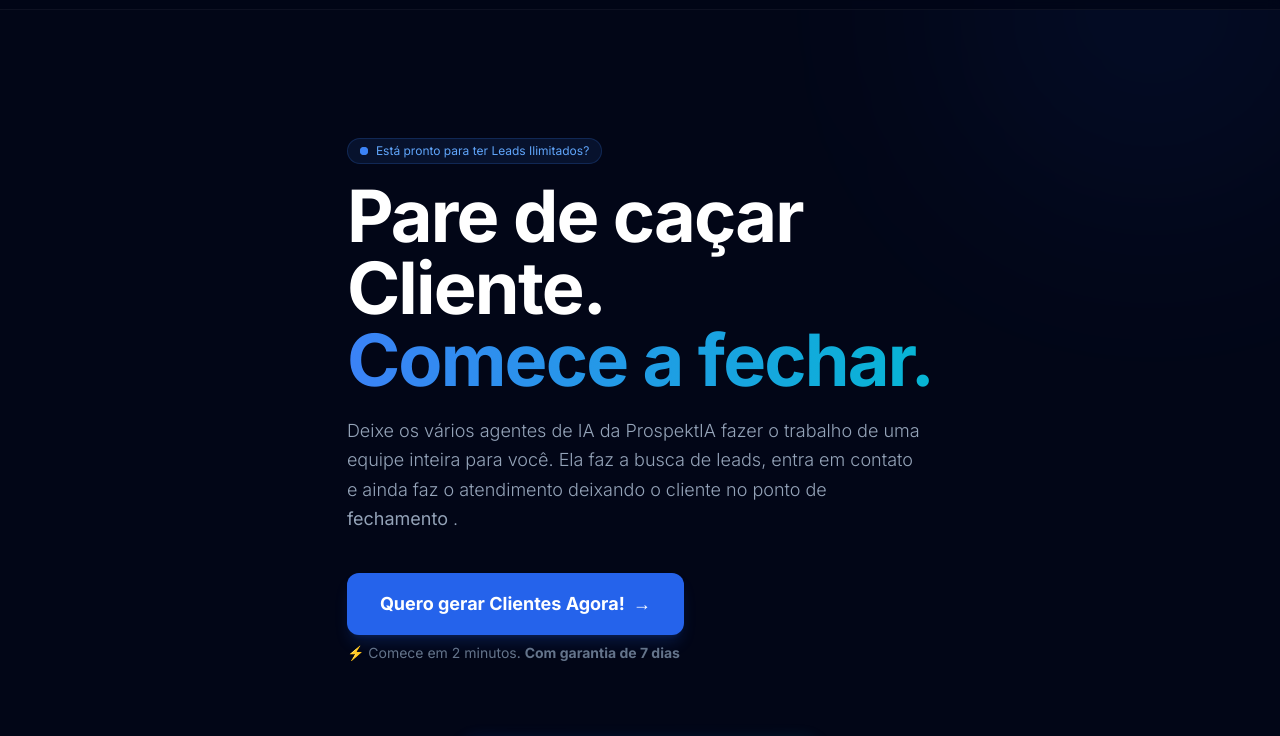
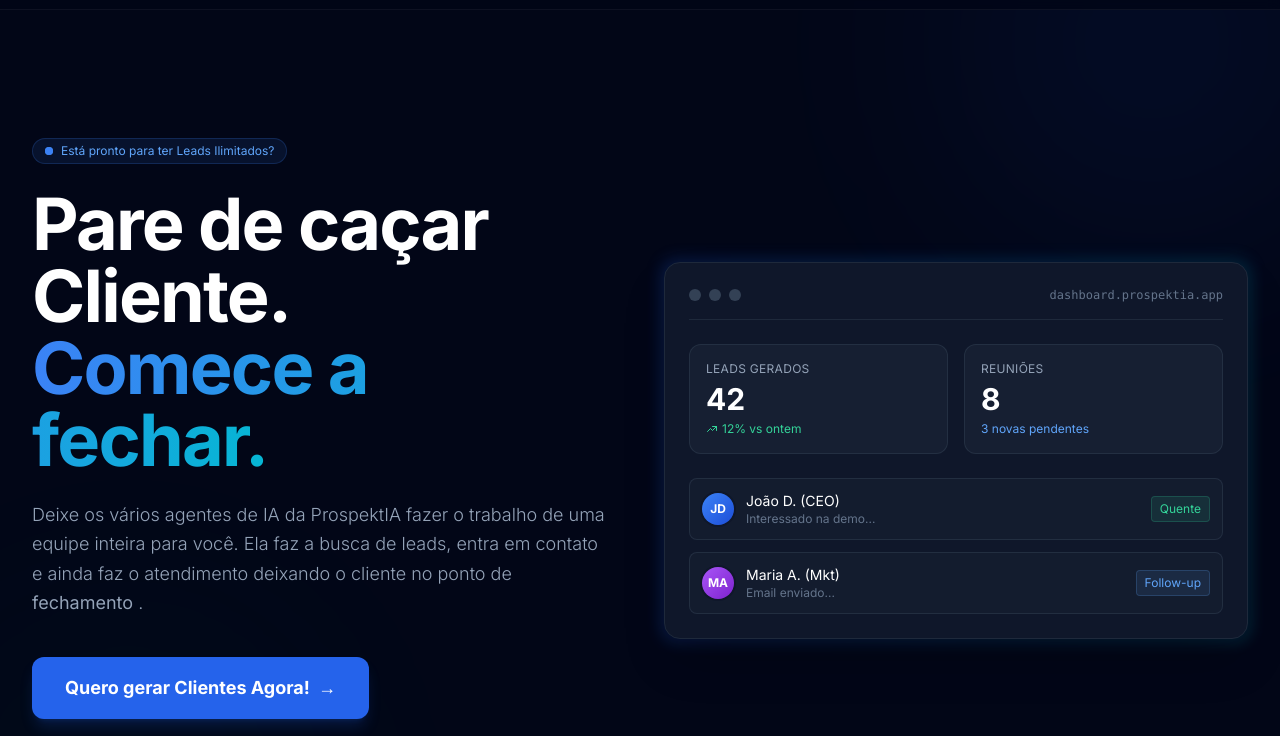
Before and after one commit to rafatek/lp-prospektia, a website: page index.html in a window 1280 px wide. Shown: the part 55-791 px from the top of the page. Drawn offline with nearby package versions, Linux system fonts and the light colour scheme.

Commit message:
fix: revert index.html layout edit and use iframe for vsl facade play

```diff
--- a/index.html
+++ b/index.html
@@ -2560,10 +2560,11 @@
         </div>
 
         <div class="max-w-7xl mx-auto px-4 sm:px-6 lg:px-8 relative z-10">
-            <div class="flex flex-col lg:grid lg:grid-cols-2 gap-12 items-center">
+            <div class="grid lg:grid-cols-2 gap-12 items-center">
                 <!-- Left: Copy -->
-                <div class="contents lg:block text-left lg:space-y-6">
-                    <div class="order-1 lg:order-none mb-4 lg:mb-0 inline-flex items-center px-3 py-1 rounded-full bg-blue-500/10 text-blue-400 text-xs font-medium border border-blue-500/20">
+                <div class="text-left space-y-6">
+                    <div
+                        class="inline-flex items-center px-3 py-1 rounded-full bg-blue-500/10 text-blue-400 text-xs font-medium border border-blue-500/20">
                         <span class="mr-2 relative flex h-2 w-2">
                             <span
                                 class="animate-ping absolute inline-flex h-full w-full rounded-full bg-blue-400 opacity-75"></span>
@@ -2571,22 +2572,23 @@
                         </span>
                         Está pronto para ter Leads Ilimitados?
                     </div>
-                    <h1 class="order-2 lg:order-none mb-4 lg:mb-0 text-5xl lg:text-7xl font-bold text-white leading-tight tracking-tight min-h-[160px] md:min-h-[220px]">
+                    <h1
+                        class="text-5xl lg:text-7xl font-bold text-white leading-tight tracking-tight min-h-[160px] md:min-h-[220px]">
                         Pare de caçar<br> <span id="dynamic-word" class="text-white">Leads</span>.<br>
                         <span class="gradient-text">Comece a fechar.</span>
                     </h1>
-                    <p class="order-5 lg:order-none text-lg text-slate-400 max-w-xl leading-relaxed font-light mb-6 lg:mb-0">
+                    <p class="text-lg text-slate-400 max-w-xl leading-relaxed font-light">
                         Deixe os vários agentes de IA da ProspektIA fazer o trabalho de uma equipe inteira para você.
                         Ela faz a busca de leads, entra em contato e ainda faz o atendimento deixando o cliente no ponto
                         de <strong>fechamento </strong>.
                     </p>
-                    <div class="order-4 lg:order-none flex flex-col sm:flex-row gap-4 pt-4 mb-2 lg:mb-0">
+                    <div class="flex flex-col sm:flex-row gap-4 pt-4">
                         <a href="#plano-start-card"
                             class="bg-blue-600 text-white px-8 py-4 rounded-xl font-bold text-lg hover:bg-blue-500 transition shadow-lg shadow-blue-600/20 flex items-center justify-center border border-transparent hover:border-blue-400">
                             Quero gerar Clientes Agora! <span class="ml-2">→</span>
                         </a>
                     </div>
-                    <p class="order-6 lg:order-none text-sm text-slate-500 mb-8 lg:mb-0">⚡ Comece em 2 minutos. <strong>Com garantia de 7 dias</strong></p>
+                    <p class="text-sm text-slate-500">⚡ Comece em 2 minutos. <strong>Com garantia de 7 dias</strong></p>
                 </div>
 
                 <!-- Right: Mockup Dashboard -->
```
Also changed, not shown: lp-vsl.html (+1 -1 lines).
